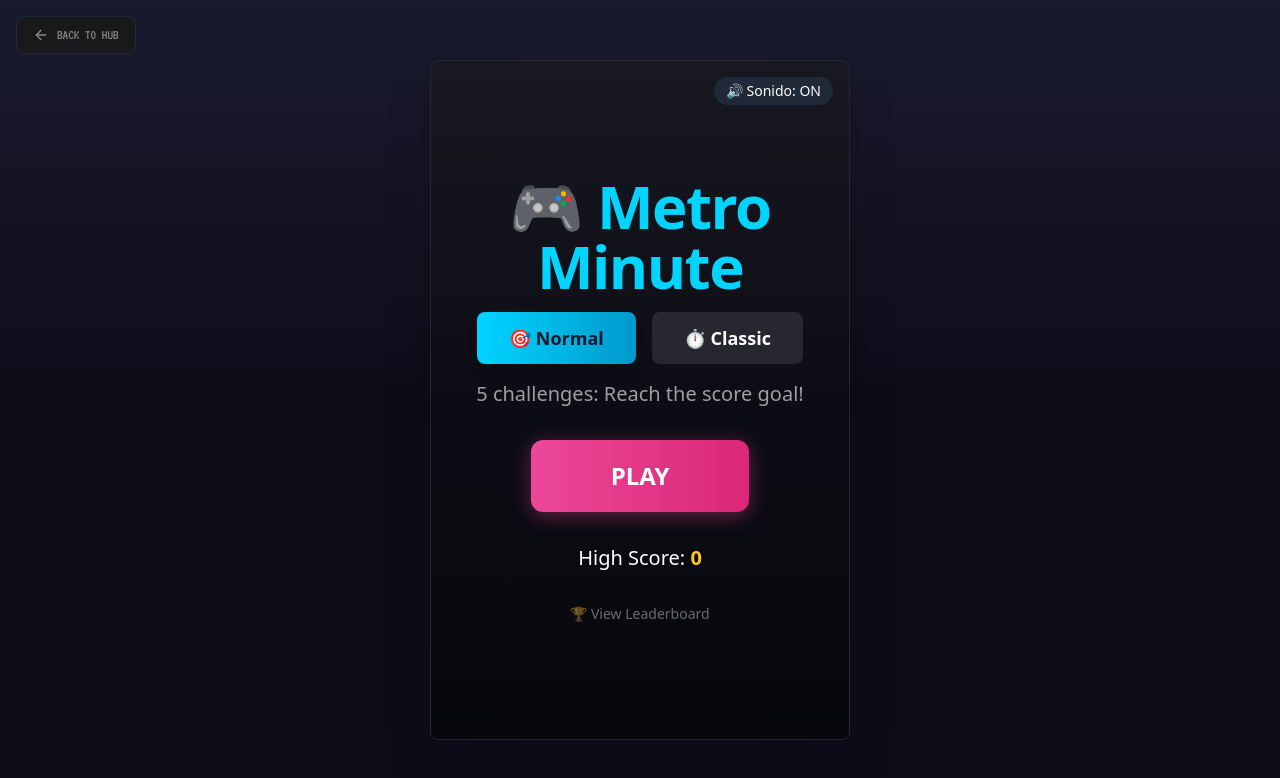
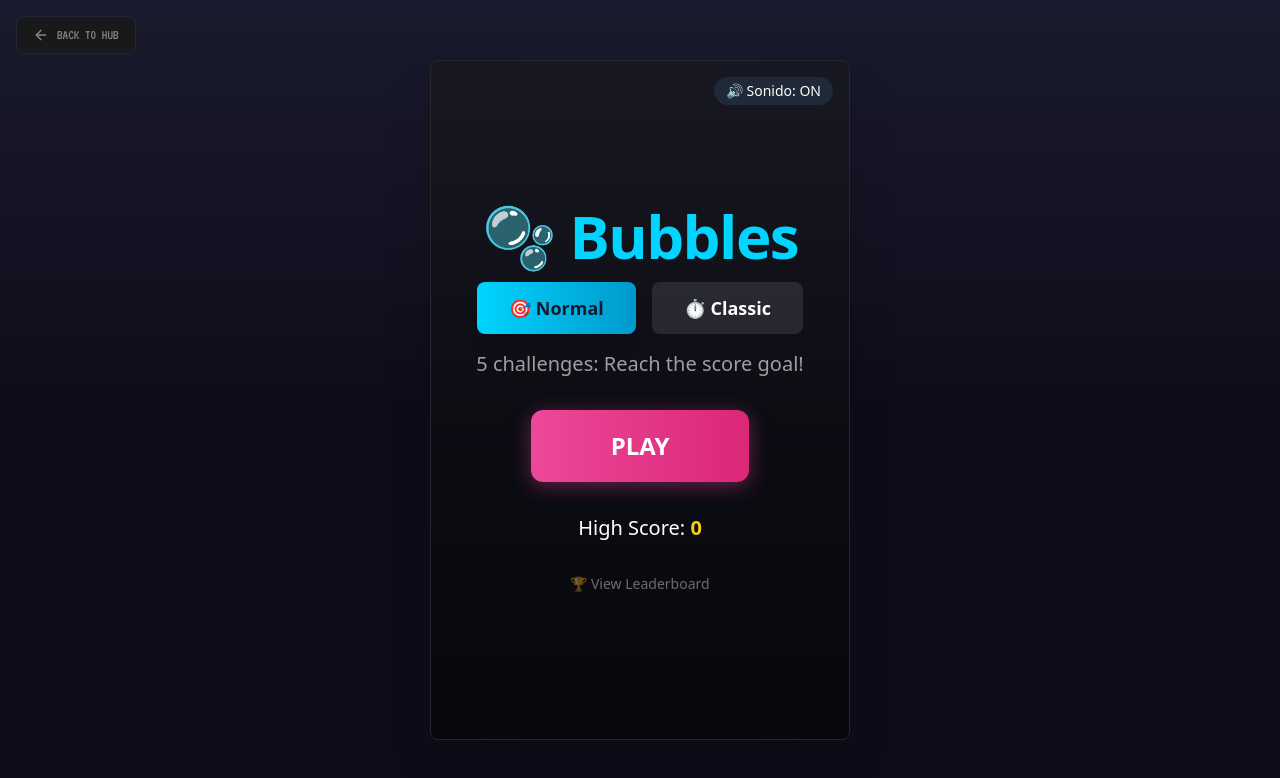
Before and after one commit to Rdecristobal/metrominute, a Next.js app: page /bubble in a window 1280 px wide. Shown: the top 778 px of the page. Built offline with nearby package versions, Linux system fonts and the light colour scheme.

Commit message:
fix: show Bubbles title in game mode selection screen

```diff
--- a/src/components/game/GameBoard.tsx
+++ b/src/components/game/GameBoard.tsx
@@ -533,7 +533,7 @@ export default function GameBoard({ mode: propMode }: GameBoardProps) {
 
       {/* Logo/Title */}
       <h1 className="text-5xl md:text-6xl font-bold text-[#00D4FF] mb-4 tracking-tight leading-tight">
-        🎮 Metro<br />Minute
+        🫧 Bubbles
       </h1>
 
       {/* Mode selector */}
```
